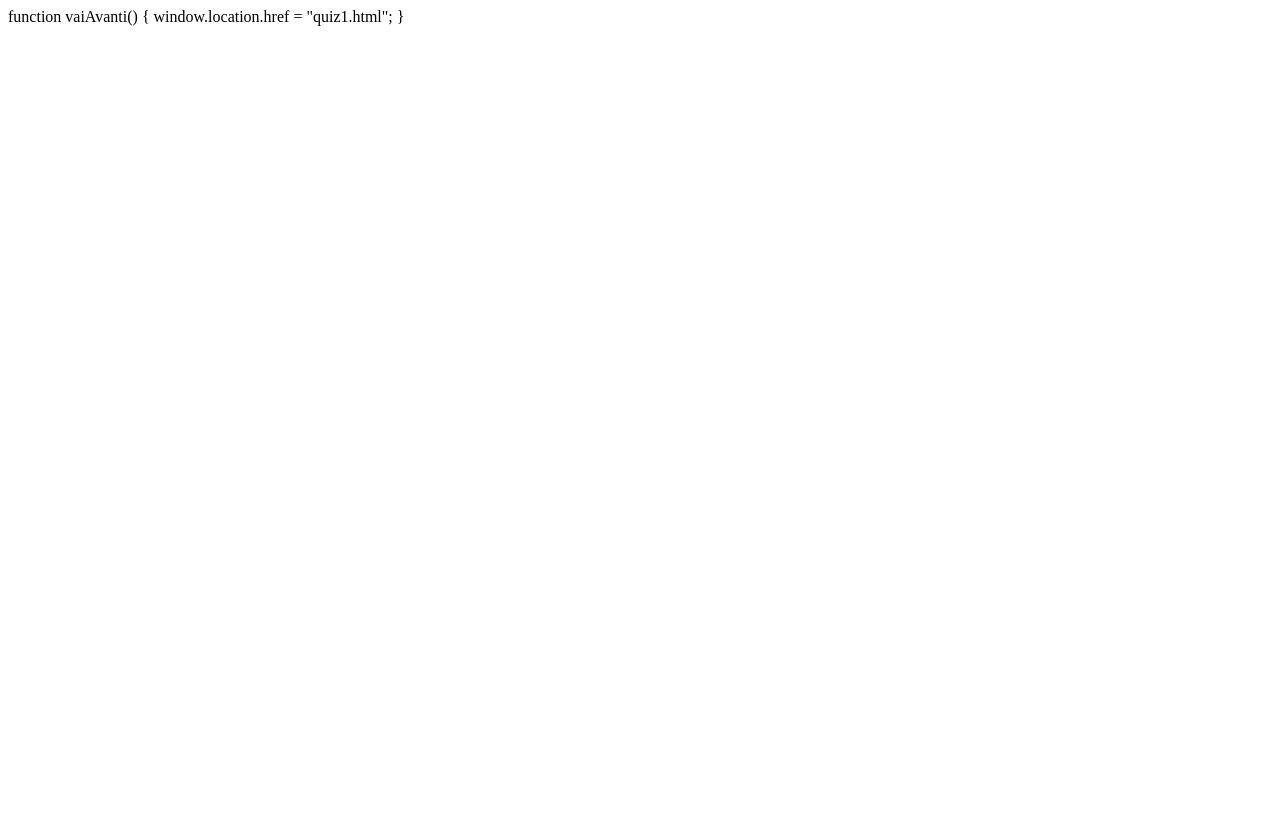
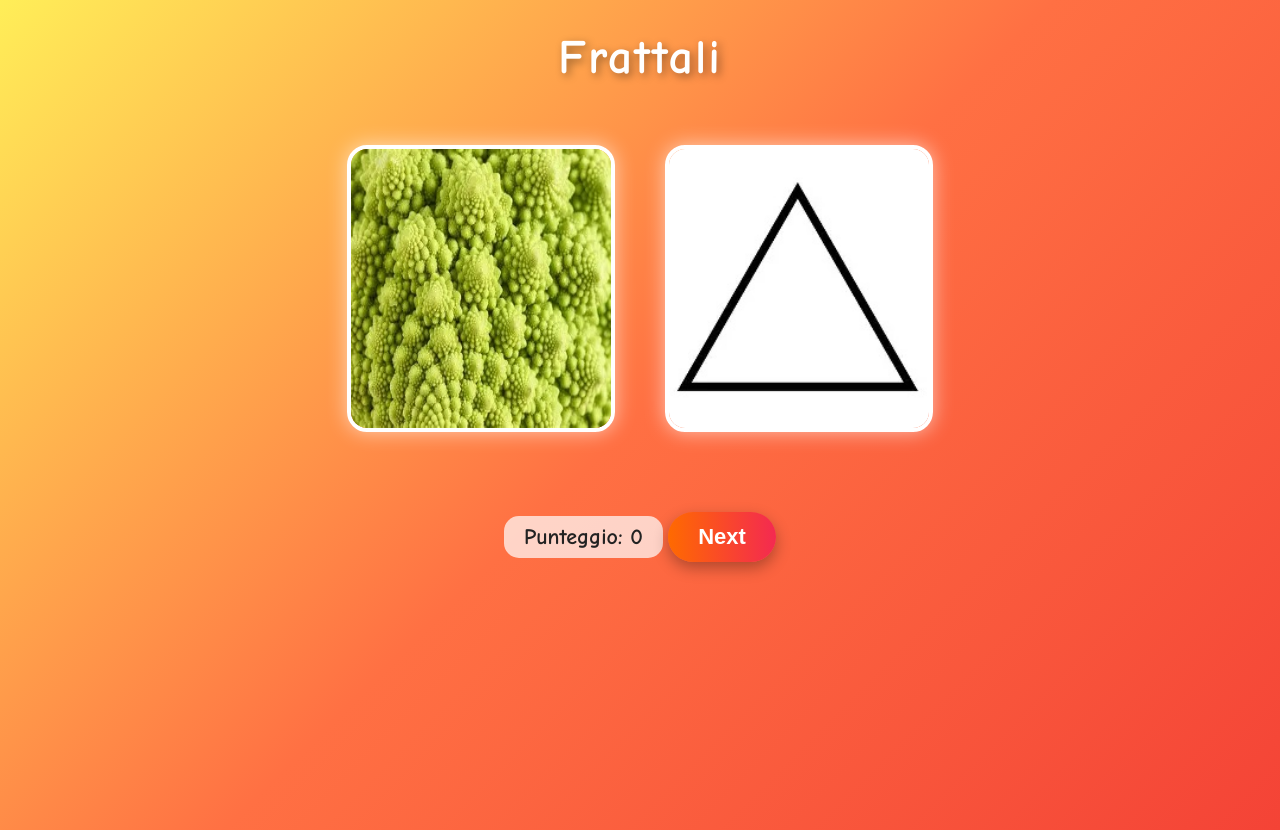
Before and after one commit to afranchettirosada/Salesiani, a plain HTML site: page index.html in a window 1280 px wide. Before the commit the page ends 800 px from the top, so only its background shows below. Drawn offline with Linux system fonts and the light colour scheme.

Commit message:
Update index.html

```diff
--- a/index.html
+++ b/index.html
@@ -1,10 +1,63 @@
 <!DOCTYPE html>
-<html>
+<html lang="it">
 <head>
   <meta charset="UTF-8">
-  <title>Salesiani Treviglio 5 SC APP</title>
+  <title>Frattali</title>
+  <link rel="stylesheet" href="css1.css">
 </head>
-function vaiAvanti() {
-      window.location.href = "quiz1.html";
+<body>
+  <h1>Frattali</h1>
+
+  <div class="container">
+
+    <img id="img1" src="immagini/fr1.jpg" alt="Immagine 1" onclick="valuta(this)" data-correct="true">
+    <img id="img2" src="immagini/fr2.jpg" alt="Immagine 2" onclick="valuta(this)" data-correct="false">
+  </div>
+
+  <div id="risultato"></div>
+  <div id="punteggio"></div>
+
+
+  <button id="nextBtn" onclick="vaiAvanti()">Next</button>
+
+  <script>
+    let rispostaData = false;
+
+
+    if (!sessionStorage.getItem("inizio")) {
+      sessionStorage.setItem("punteggio", 0);
+      sessionStorage.setItem("inizio", "true");
     }
+
+
+    let punteggio = parseInt(sessionStorage.getItem("punteggio")) || 0;
+
+
+    document.getElementById("punteggio").innerText = "Punteggio: " + punteggio;
+
+    function valuta(elemento) {
+      if (rispostaData) return;
+      rispostaData = true;
+
+      let corretto = elemento.getAttribute("data-correct") === "true";
+
+      if (corretto) {
+        document.getElementById("risultato").innerText = "Giusto! +10 punti";
+        punteggio += 10;
+      } else {
+        document.getElementById("risultato").innerText = "Sbagliato! +0 punti";
+      }
+
+
+      sessionStorage.setItem("punteggio", punteggio);
+
+
+      document.getElementById("punteggio").innerText = "Punteggio: " + punteggio;
+    }
+
+    function vaiAvanti() {
+      window.location.href = "quiz2.html";
+    }
+  </script>
+</body>
 </html>
```
